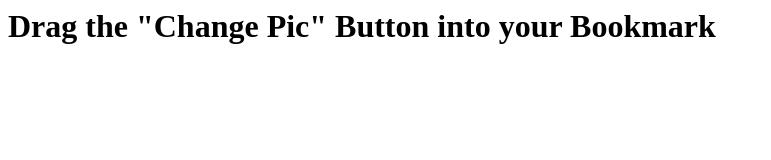
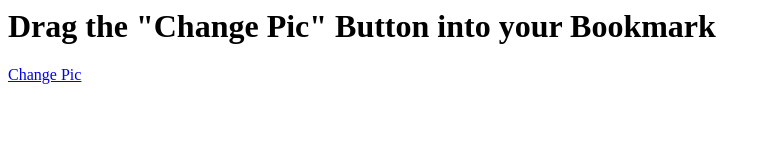
Before and after one commit to Leviathenn/leviathenn.github.io, a plain HTML site: page index.html in a window 1280 px wide. Shown: the whole page, without its empty margins (0-771 px from the left). Drawn offline with Linux system fonts and the light colour scheme.

Commit message:
Update index.html

```diff
--- a/index.html
+++ b/index.html
@@ -4,6 +4,7 @@
   </head>
   <body>
     <h1>Drag the "Change Pic" Button into your Bookmark</h1>
+	  <a href="#" class="Change Pic">Change Pic</a>
    <style>
      .Change Pic {
 	box-shadow:inset 0px 1px 0px 0px #f5978e;
```
